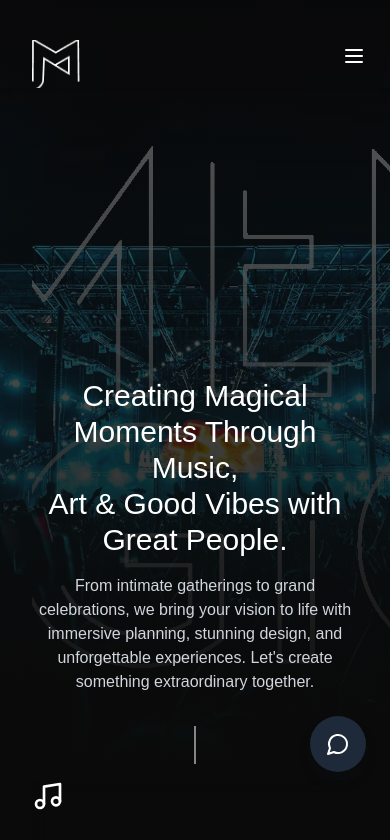
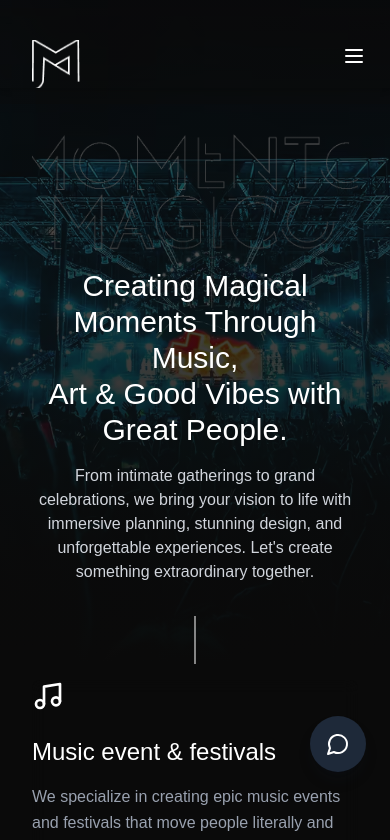
Before and after one commit to momento-magico/mm-web-application, a Next.js app: page / in a window 390 px wide. Shown: the top 840 px of the page. Built offline with nearby package versions, Linux system fonts and the light colour scheme; a web font is replaced by a local one.

Commit message:
add mobile gif

```diff
--- a/src/components/HeroSection.tsx
+++ b/src/components/HeroSection.tsx
@@ -3,6 +3,7 @@
 import { Header } from "./Header";
 import banner from "../../public/assets/images/banner.avif";
 import animatedText from "../../public/assets/images/text_animation.gif";
+import animatedMobilText from "../../public/assets/images/text_animation_mobile.gif";
 import Image from "next/image";
 import { motion } from "framer-motion";
 const HeroSection = () => {
@@ -22,19 +23,29 @@ const HeroSection = () => {
   };
 
   return (
-    <section className="relative w-full h-[calc(100vh-80px)] md:min-h-screen overflow-hidden px-8 md:px-0">
+    <section className="relative w-full h-[calc(100vh-180px)] md:min-h-screen overflow-hidden px-8 md:px-0">
       <Header />
 
       {/* Background Image */}
-      <div className="absolute inset-0 z-0">
-        <div className="absolute inset-0 bg-gradient-to-b from-[#0A0A0A]/50 to-[#0A0A0A]/100 z-10" />
-        <div className=" absolute w-screen h-195 top-0 z-1 inert:0 ml-8">
+      <div className="absolute inset-0 -top-20 md:top-0 z-0">
+        <div className="absolute inset-0  bg-gradient-to-b from-[#0A0A0A]/50 to-[#0A0A0A]/100 z-10" />
+        <div className=" absolute w-screen h-195 top-0 z-1 inert:0 ml-8 hidden md:block">
           <Image
             src={animatedText}
             fill
             priority
             alt="text"
             className="w-full h-full object-cover opacity-70"
+            sizes="(max-width: 768px) 100vw, (max-width: 1200px) 50vw, 33vw"
+          />
+        </div>
+        <div className=" absolute w-screen h-40 top-48 z-1 inert:0 block md:hidden">
+          <Image
+            src={animatedMobilText}
+            fill
+            priority
+            alt="text"
+            className="w-full h-full object-cover opacity-70 px-8"
             sizes="(max-width: 768px) 100vw, (max-width: 1200px) 50vw, 33vw"
           />
         </div>
@@ -46,19 +57,8 @@ const HeroSection = () => {
           className="w-full h-full object-cover"
         />
       </div>
-      {/* Large Momento Magico Text */}
-      {/* <div className="relative top-0 h-[800px] z-20 pt-8 md:pt-32 bg-transparent">
-        <Image
-          src={animatedText}
-          fill
-          priority
-          alt="text"
-          className="w-full h-full object-cover"
-          sizes="(max-width: 768px) 100vw, (max-width: 1200px) 50vw, 33vw"
-        />
-      </div> */}
       {/* Content */}
-      <div className="relative z-20 container mx-auto h-[calc(100vh-200px)] flex flex-col justify-center items-center pt-130 md:pt-200 md:pb-16">
+      <div className="relative z-20 container mx-auto h-[calc(100vh-200px)] flex flex-col justify-center items-center pt-75 md:pt-200 md:pb-16">
         <motion.div
           initial="hidden"
           animate="visible"
```
Also changed, not shown: public/assets/images/text_animation_mobile.gif (added).
